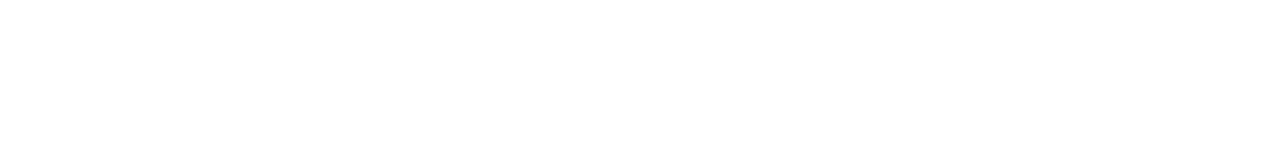
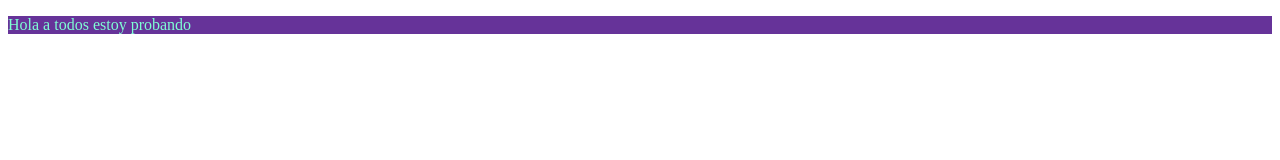
Before and after one commit to juank27/HTML-CSS, a plain HTML site: page HTML/index.html in a window 1280 px wide. Drawn offline with Linux system fonts and the light colour scheme.

Commit message:
probando live reload

```diff
--- a/CSS/style.css
+++ b/CSS/style.css
@@ -0,0 +1,6 @@
+p {
+   color: aquamarine;
+}
+div{
+   background-color: rebeccapurple;
+}
--- a/HTML/index.html
+++ b/HTML/index.html
@@ -12,6 +12,8 @@
       <link rel="stylesheet" href="../CSS/style.css">
    </head>
    <body>
-
+      <div>
+         <p>Hola a todos estoy probando </p>
+      </div>
    </body>
 </html>
```
